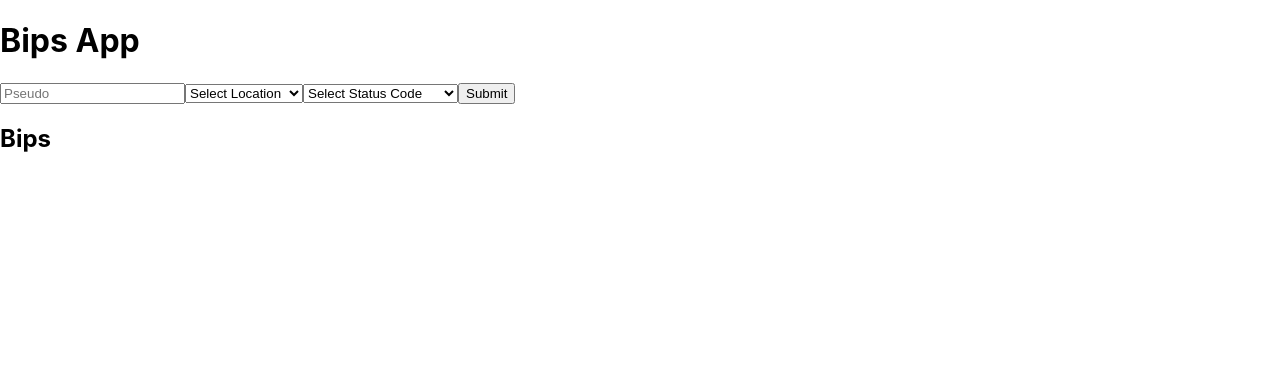
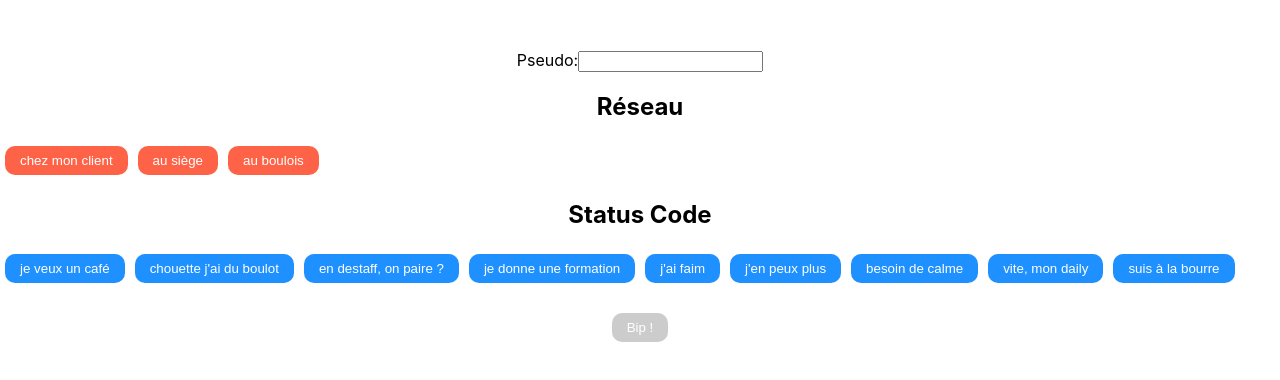
Before and after one commit to edouard-gv/bips-app, a React (Create React App) app: page / in a window 1280 px wide. Shown: the top 380 px of the page. Built offline with nearby package versions, Linux system fonts and the light colour scheme.

Commit message:
Look/pseudo dans cookie/submit disabled quand manque d'info/bips que si y en a

```diff
--- a/package.json
+++ b/package.json
@@ -7,6 +7,7 @@
     "@testing-library/react": "^13.4.0",
     "@testing-library/user-event": "^13.5.0",
     "axios": "^1.4.0",
+    "js-cookie": "^3.0.5",
     "react": "^18.2.0",
     "react-dom": "^18.2.0",
     "react-scripts": "5.0.1",
--- a/src/App.css
+++ b/src/App.css
@@ -1,38 +1,54 @@
-.App {
+.app {
   text-align: center;
+  margin-top: 50px;
 }
 
-.App-logo {
-  height: 40vmin;
-  pointer-events: none;
+.input-field {
+  margin-bottom: 20px;
 }
 
-@media (prefers-reduced-motion: no-preference) {
-  .App-logo {
-    animation: App-logo-spin infinite 20s linear;
-  }
+.button-group {
+  display: flex;
+  flex-wrap: wrap;
+  margin-bottom: 20px;
 }
 
-.App-header {
-  background-color: #282c34;
-  min-height: 100vh;
-  display: flex;
-  flex-direction: column;
-  align-items: center;
-  justify-content: center;
-  font-size: calc(10px + 2vmin);
+button {
+  margin: 5px;
+  padding: 7px 15px;
+  border-radius: 10px;
+  border: none; /* Supprime la bordure */
+  box-shadow: none; /* Supprime l'ombre */
+}
+
+.button-location {
+  background-color: #ff6347; /* Changer les couleurs selon vos préférences */
   color: white;
 }
 
-.App-link {
-  color: #61dafb;
+.button-status-code {
+  background-color: #1e90ff; /* Changer les couleurs selon vos préférences */
+  color: white;
 }
 
-@keyframes App-logo-spin {
-  from {
-    transform: rotate(0deg);
-  }
-  to {
-    transform: rotate(360deg);
-  }
+.button-submit {
+  background-color: #32cd32; /* Changer les couleurs selon vos préférences */
+  color: white;
 }
+
+.button-location.selected {
+  background: #ad2f00; /* Couleur plus foncée pour le bouton sélectionné */
+}
+
+.button-status-code.selected {
+  background: #00008B; /* Couleur plus foncée pour le bouton sélectionné */
+}
+
+.button-submit:hover {
+  background: #45a049; /* Change la couleur de fond lors de la survol */
+}
+
+.button-submit:disabled {
+  background: #ccc; /* Change la couleur de fond lors de la survol */
+  cursor: not-allowed; /* Change le curseur de la souris */
+}
--- a/src/App.js
+++ b/src/App.js
@@ -1,47 +1,62 @@
-import React, { useState } from 'react';
+import React, { useState, useEffect } from 'react';
+import Cookies from 'js-cookie';
 import axios from 'axios';
+import './App.css';
 
-const API_URL = '/bips';
+
+const API_URL = '/bips'; // l'API est sur le même domaine que le front
 
 function App() {
-  const [pseudo, setPseudo] = useState('');
-  const [location, setLocation] = useState('');
-  const [statusCode, setStatusCode] = useState('');
+    const [pseudo, setPseudo] = useState("");
+    const [selectedLocation, setLocation] = useState("");
+    const [selectedStatusCode, setStatusCode] = useState("");
     const [bips, setBips] = useState([]);
 
-  const handleSubmit = async () => {
-    const data = {
-      pseudo,
-      location,
-      status_code: statusCode,
-    };
+    const locations = ["chez mon client", "au siège", "au boulois"];
+    const statusCodes = ["je veux un café", "chouette j'ai du boulot", "en destaff, on paire ?", "je donne une formation", "j'ai faim", "j'en peux plus", "besoin de calme", "vite, mon daily", "suis à la bourre"];
+
+    useEffect(() => {
+        const savedPseudo = Cookies.get('pseudo');
+        if (savedPseudo) {
+            setPseudo(savedPseudo);
+        }
+    }, []);
+
+    const submitBip = async () => {
+        Cookies.set('pseudo', pseudo);
+        const data = {pseudo, location: selectedLocation, status_code: selectedStatusCode};
         await axios.post(API_URL, data);
-    const response = await axios.get(API_URL, { params: { location } });
+        const response = await axios.get(API_URL, { params: { selectedLocation } });
         setBips(response.data);
     };
 
     return (
-    <div>
-      <h1>Bips App</h1>
-      <input
-        type="text"
-        placeholder="Pseudo"
-        value={pseudo}
-        onChange={(e) => setPseudo(e.target.value)}
-      />
-      <select value={location} onChange={(e) => setLocation(e.target.value)}>
-        <option value="">Select Location</option>
-        <option value="chez mon client">Chez mon client</option>
-        <option value="au siège">Au siège</option>
-      </select>
-      <select value={statusCode} onChange={(e) => setStatusCode(e.target.value)}>
-        <option value="">Select Status Code</option>
-        <option value="je veux un café">Je veux un café</option>
-        <option value="chouette j'ai du boulot">Chouette j'ai du boulot</option>
-        <option value="en destaff, on paire ?">En destaff, on paire ?</option>
-      </select>
-      <button onClick={handleSubmit}>Submit</button>
-      <h2>Bips</h2>
+        <div className="app">
+            <div className="input-field">
+                <label>Pseudo:</label>
+                <input type="text" value={pseudo} onChange={(e) => setPseudo(e.target.value)} />
+            </div>
+            <h2>Réseau</h2>
+            <div className="button-group">
+                {locations.map((location) => (
+                    <button className={`button-location ${location === selectedLocation ? 'selected' : ''}`} key={location} onClick={() => setLocation(location)}>
+                        {location}
+                    </button>
+                ))}
+            </div>
+            <h2>Status Code</h2>
+            <div className="button-group">
+                {statusCodes.map((statusCode) => (
+                    <button className={`button-status-code ${statusCode === selectedStatusCode ? 'selected' : ''}`} key={statusCode} onClick={() => setStatusCode(statusCode)}>
+                        {statusCode}
+                    </button>
+                ))}
+            </div>
+            <button className="button-submit"  disabled={!pseudo || !selectedLocation || !selectedStatusCode} onClick={submitBip}>
+                Bip !
+            </button>
+            <div hidden={bips.length===0}>
+                <h2>Sur le réseau</h2>
                 <ul>
                     {bips.map((bip, index) => (
                         <li key={index}>
@@ -50,6 +65,7 @@ function App() {
                     ))}
                 </ul>
             </div>
+        </div>
     );
 }
 
```
Also changed, not shown: 1 other file (tests, documents, lock files or other folders). Lines whose indentation alone changed are shown as unchanged.
